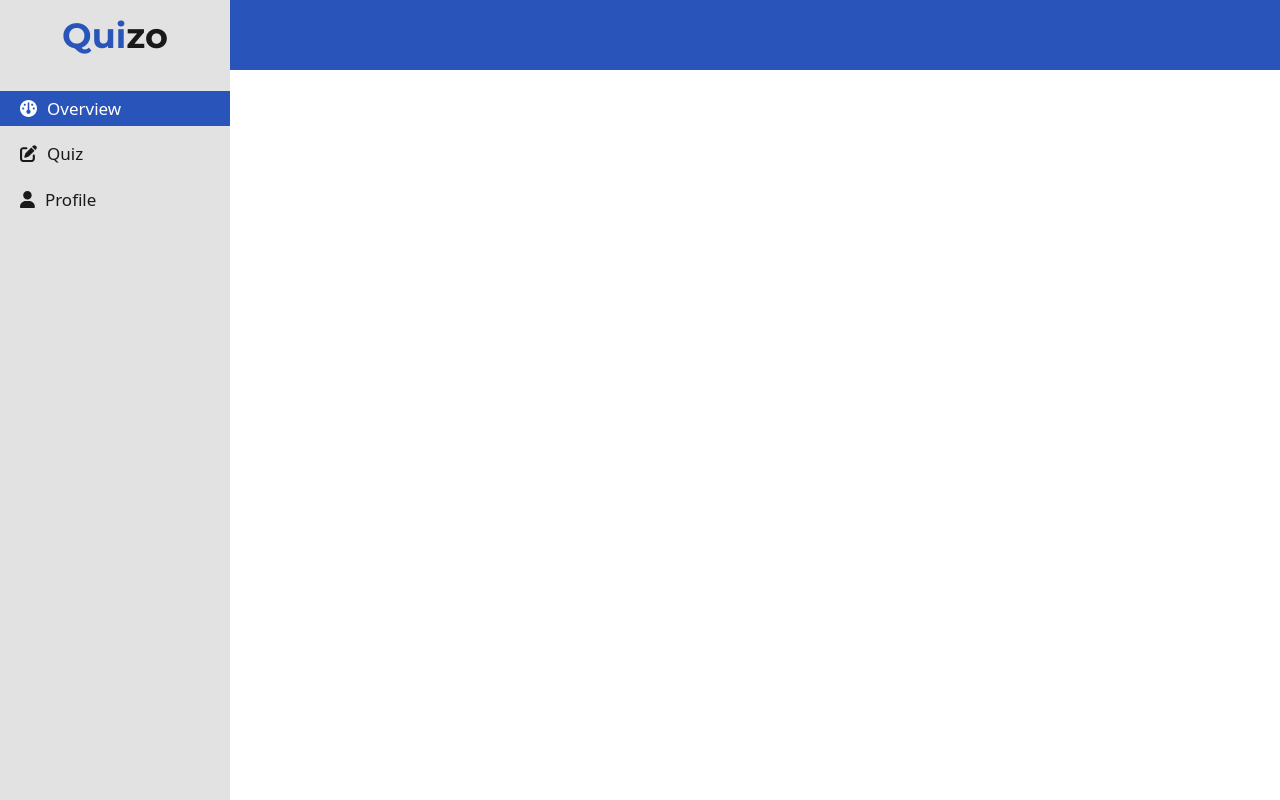
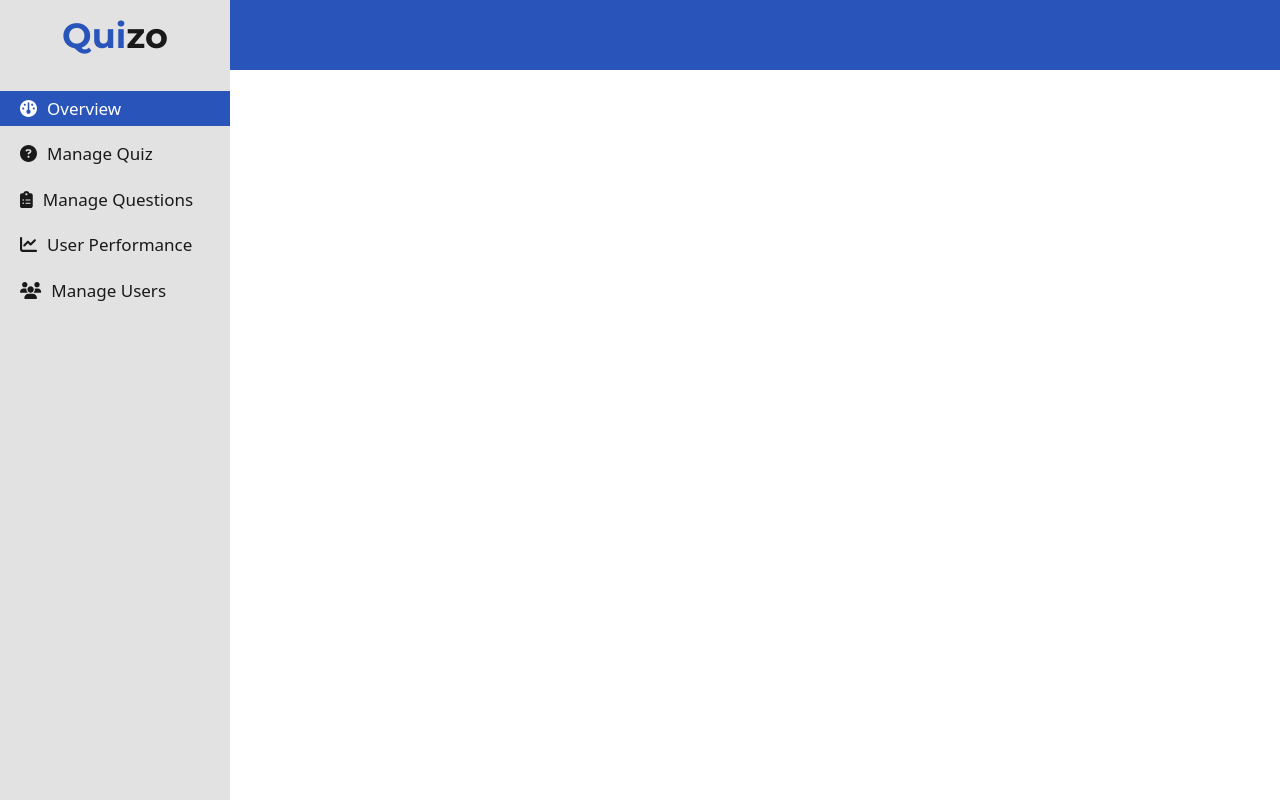
Before and after one commit to DevMekus/quizo, a PHP site: page /admin/index.php in a window 1280 px wide. Run offline with PHP 8.4, Linux system fonts and the light colour scheme; some libraries are stand-ins or nearby versions.

Commit message:
Admin dashboard link updated

```diff
--- a/admin/sidebar.php
+++ b/admin/sidebar.php
@@ -10,12 +10,22 @@
         </div>
         <div class="s-link-wrap">
             <a href="#">
-                <span class="fas fa-edit icon"></span><span class="text">Quiz</span>
+                <span class="fas fa-question-circle icon"></span><span class="text">Manage Quiz</span>
             </a>
         </div>
         <div class="s-link-wrap">
             <a href="#">
-                <span class="fas fa-user icon"></span><span class="text">Profile</span>
+                <span class="fas fa-clipboard-list icon"></span><span class="text">Manage Questions</span>
+            </a>
+        </div>
+        <div class="s-link-wrap">
+            <a href="#">
+                <span class="fas fa-chart-line icon"></span><span class="text">User Performance</span>
+            </a>
+        </div>
+        <div class="s-link-wrap">
+            <a href="#">
+                <span class="fas fa-users icon"></span><span class="text">Manage Users</span>
             </a>
         </div>
     </div>
```
